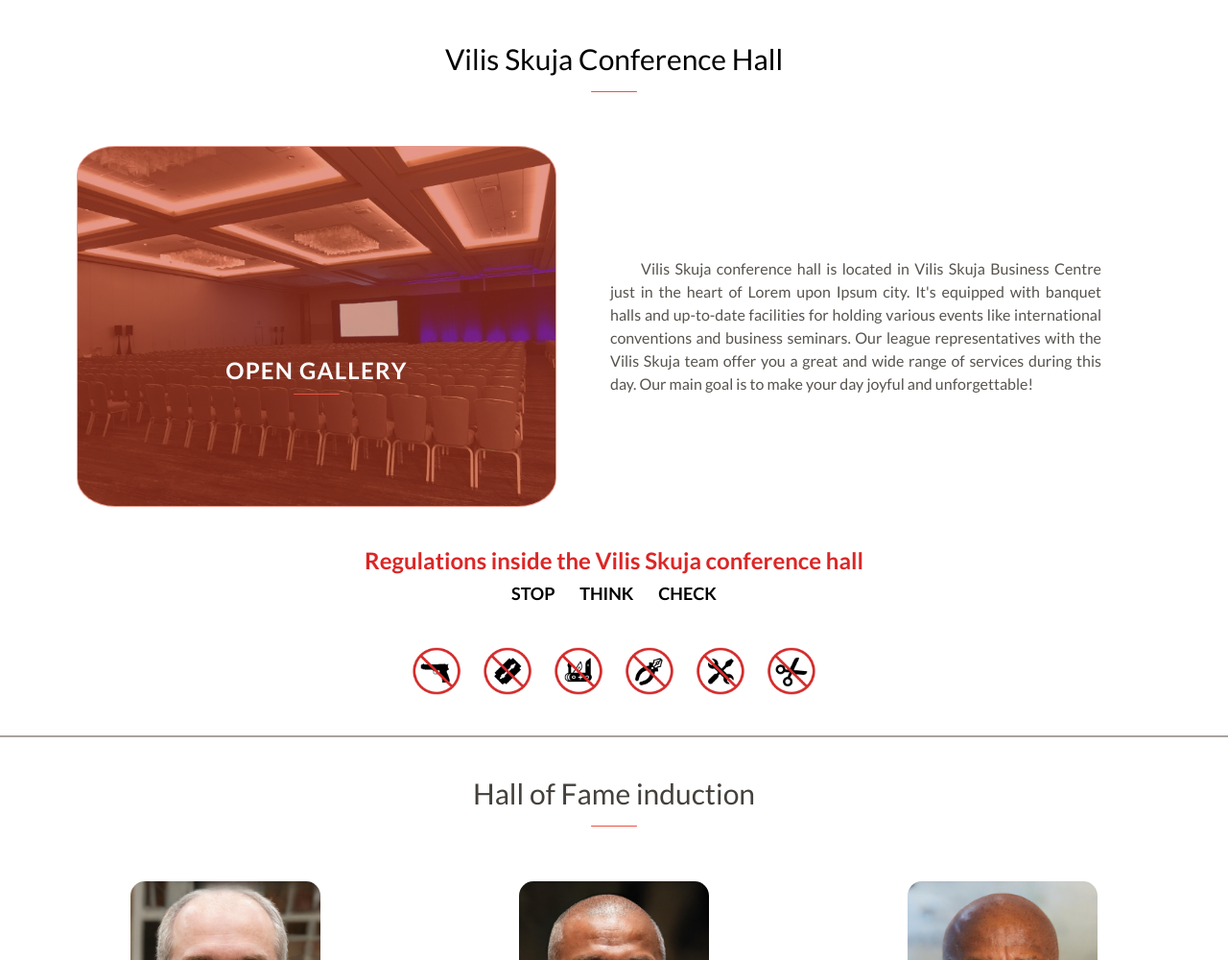
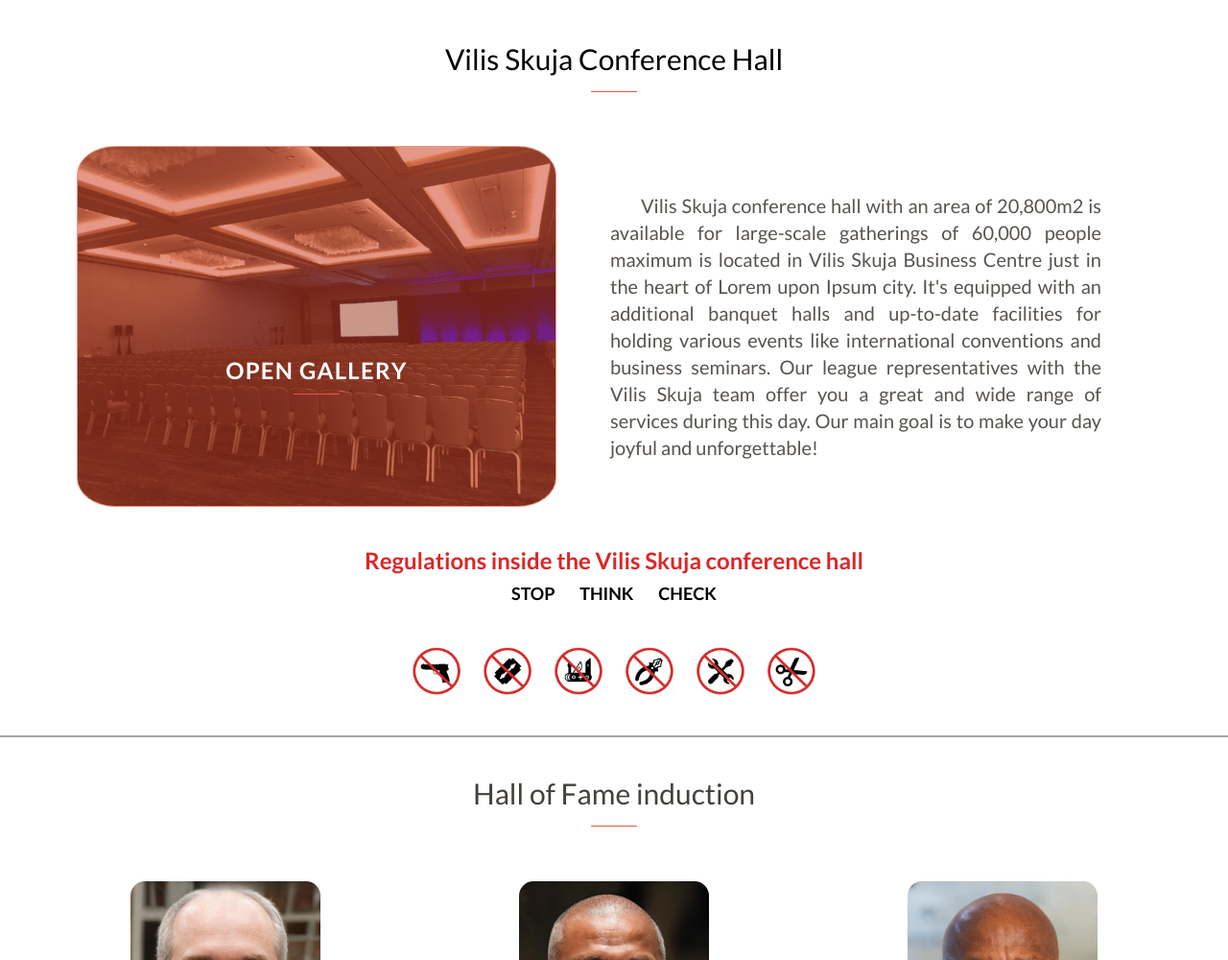
Before and after one commit to romans-adi/lol-draft-2023, a website: page about.html in a window 1280 px wide. Shown: the part 753-1753 px from the top of the page at 96% size. Drawn offline with nearby package versions, Linux system fonts and the light colour scheme; files whose address does not match are found by name; a web font is replaced by a local one.

Commit message:
Add additional text to section Location in about.html and change font size to xl for desktop version

```diff
--- a/about.html
+++ b/about.html
@@ -82,7 +82,7 @@
   <img src="assets/img/hall.jpg" class="conference-img" alt="Vilis Skuja Conference Hall">
   <p class="hall-img-content-text absolute uppercase tracking-wider z-40 text-white text-2xl font-semibold bottom-24">Open gallery</p>
 </div>
-<p class="text-justify px-6 text-stone-600 flex flex-col justify-center md:indent-8 md:w-1/2 md:ml-4">Vilis Skuja conference hall is located in Vilis Skuja Business Centre just in the heart of Lorem upon Ipsum city. It's equipped with banquet halls and up-to-date facilities for holding various events like international conventions and business seminars. Our league representatives with the Vilis Skuja team offer you a great and wide range of services during this day. Our main goal is to make your day joyful and unforgettable!</p>
+<p class="text-justify px-6 text-stone-600 flex flex-col justify-center md:indent-8 md:w-1/2 md:ml-4 md:text-xl">Vilis Skuja conference hall with an area of 20,800m2 is available for large-scale gatherings of 60,000 people maximum is located in Vilis Skuja Business Centre just in the heart of Lorem upon Ipsum city. It's equipped with an additional banquet halls and up-to-date facilities for holding various events like international conventions and business seminars. Our league representatives with the Vilis Skuja team offer you a great and wide range of services during this day. Our main goal is to make your day joyful and unforgettable!</p>
 </div>
 <p class="text-center text-red-600 font-semibold py-10 px-6 text-2xl leading-8">Regulations inside the Vilis Skuja conference hall<br /><span class="regulations-moto text-black font-bold uppercase text-lg">Stop Think Check</span></p>
 <img class="px-6" src="assets/img/prohibited-items.png" alt="Prohibited Items">
```
